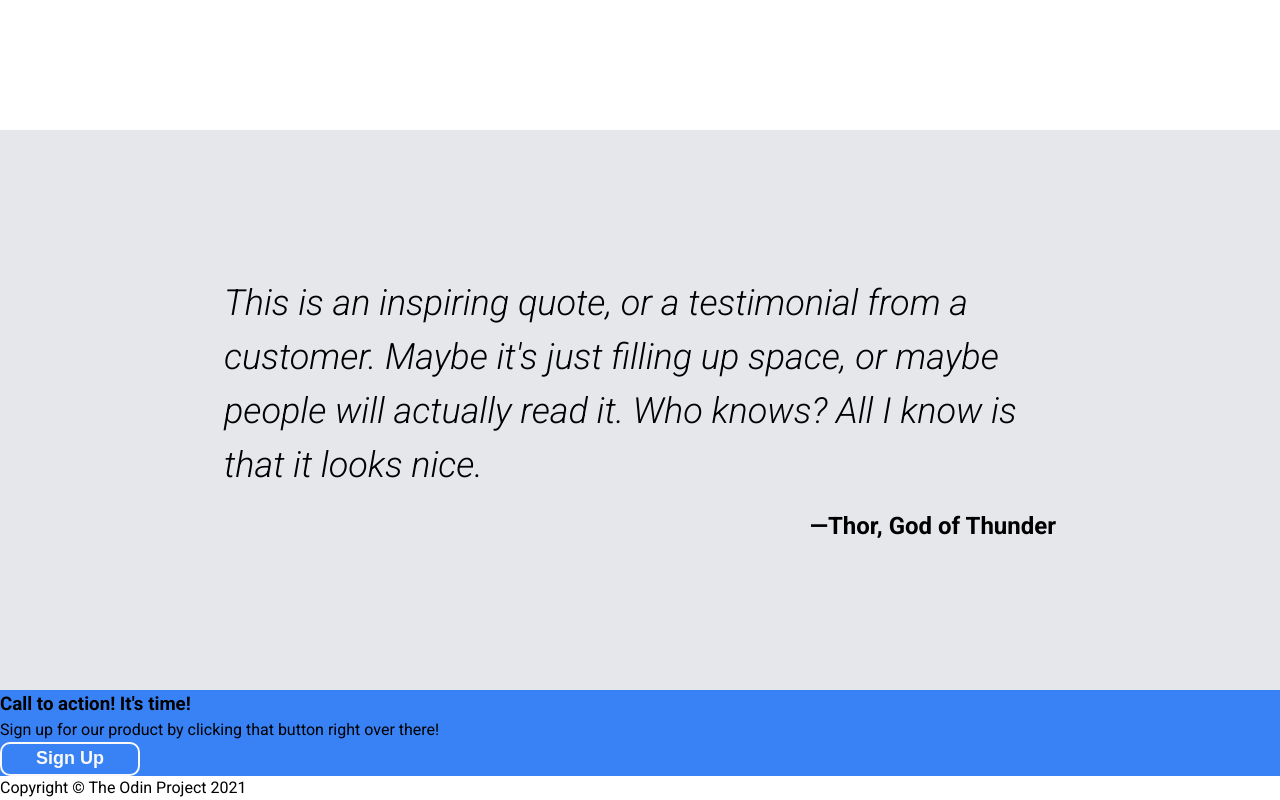
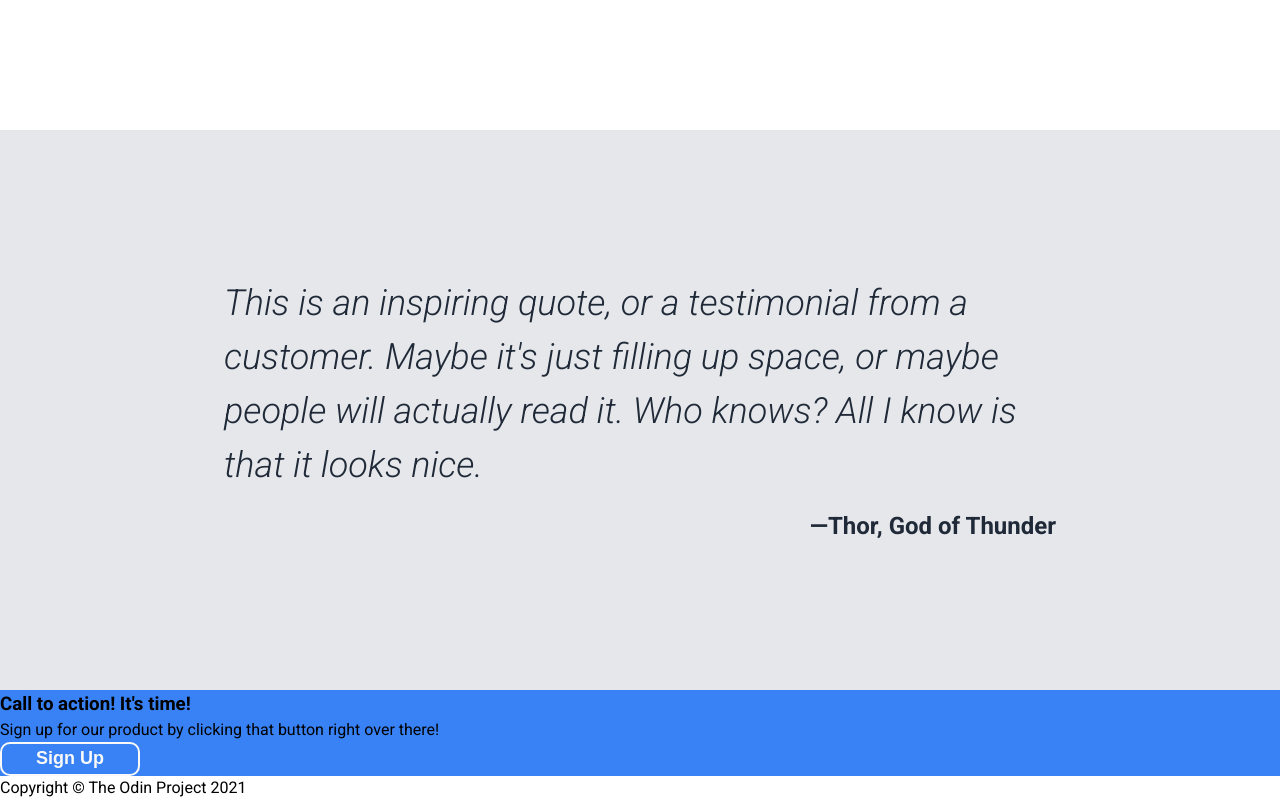
Before and after one commit to gigi-boop/landing-page, a plain HTML site: page index.html in a window 1280 px wide. Shown: the part 1042-1842 px from the top of the page. Drawn offline with Linux system fonts and the light colour scheme.

Commit message:
Add correct color to testimonial text

```diff
--- a/css/style.css
+++ b/css/style.css
@@ -155,6 +155,7 @@ h2 {
 
 .testimonial {
     max-width: 65%;
+    color: #1f2937;
     display: flex;
     flex-direction: column;
     gap: 1em;
```
